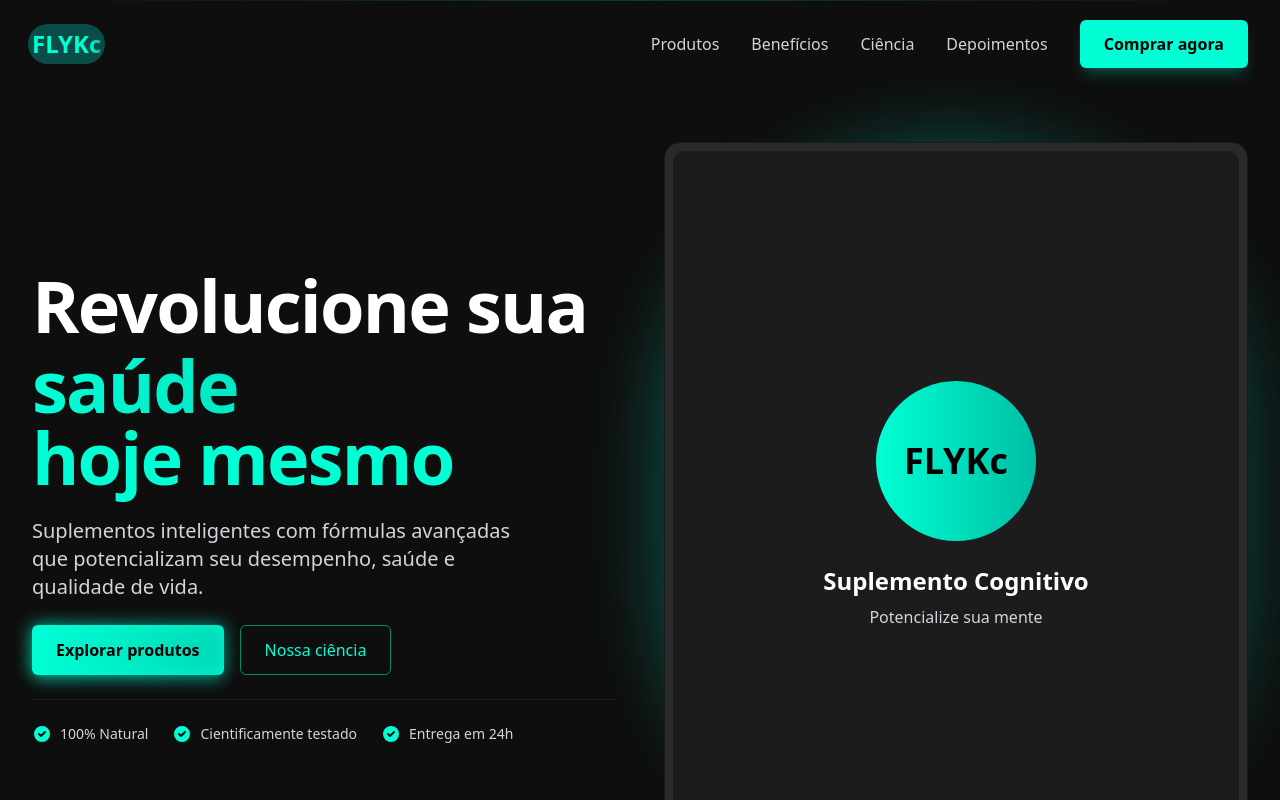
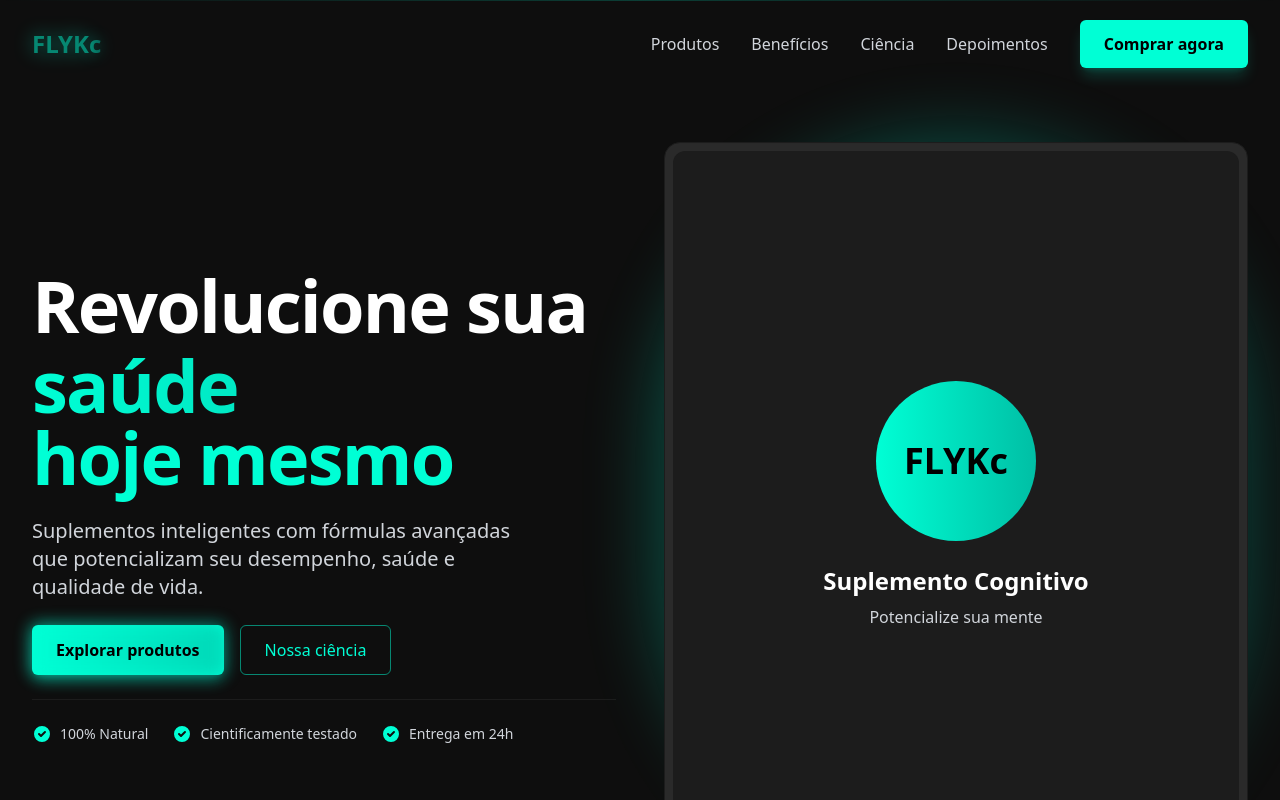
Before and after one commit to gcflykc/flykc-neon-landing-page, a React (Vite) app: page / in a window 1280 px wide. Shown: the top 800 px of the page. Built offline with nearby package versions, Linux system fonts and the light colour scheme.

Commit message:
Refactor: Improve logo and age range
- Updated the age range in the calculator panel to 15-80 years.
- Improved the logo's visual effect by removing the circle and implementing a glowing/blinking animation.

```diff
--- a/src/components/CalculatorPanel.tsx
+++ b/src/components/CalculatorPanel.tsx
@@ -139,7 +139,7 @@ const CalculatorPanel = () => {
             </div>
             <Slider
               value={[age]}
-              min={18}
+              min={15}
               max={80}
               step={1}
               className="bg-flykc-gray"
--- a/src/components/Header.tsx
+++ b/src/components/Header.tsx
@@ -24,11 +24,12 @@ const Header = () => {
     >
       <div className="flykc-container flex items-center justify-between">
         <div className="flex items-center">
-          <a href="#" className="text-2xl font-bold flex items-center relative">
-            {/* Logo com efeito de luz */}
-            <div className="absolute -inset-1 rounded-full blur-md bg-flykc-cyan/30 animate-pulse-glow"></div>
-            <span className="relative text-flykc-cyan z-10">FLYK</span>
-            <span className="relative gradient-text z-10">c</span>
+          <a href="#" className="text-2xl font-bold flex items-center">
+            {/* Logo com efeito de luz melhorado */}
+            <div className="relative">
+              <span className="text-flykc-cyan animate-pulse filter drop-shadow-[0_0_10px_#00ffd5]">FLYK</span>
+              <span className="gradient-text animate-pulse filter drop-shadow-[0_0_8px_#00bfa5]">c</span>
+            </div>
           </a>
         </div>
 
```
